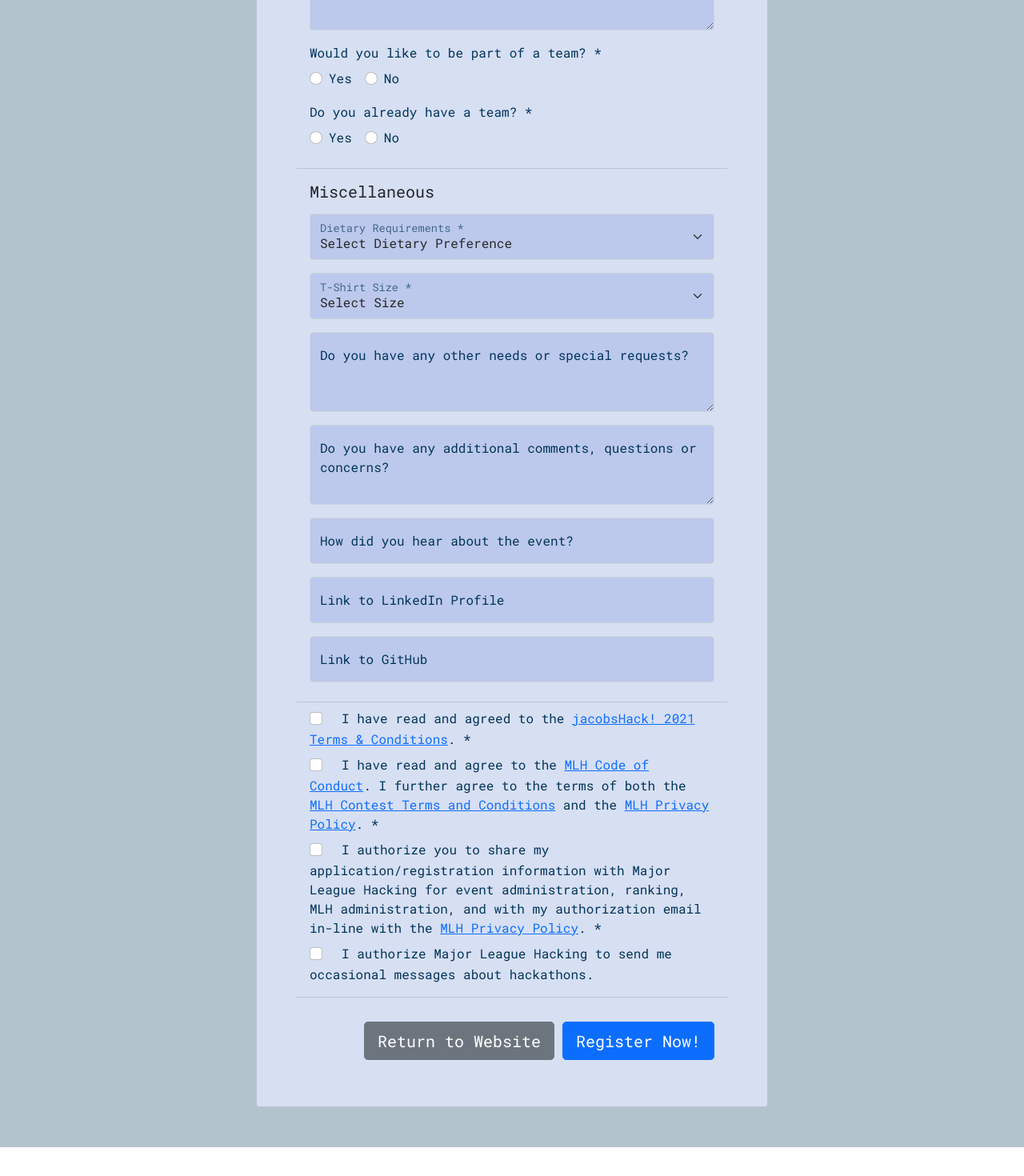
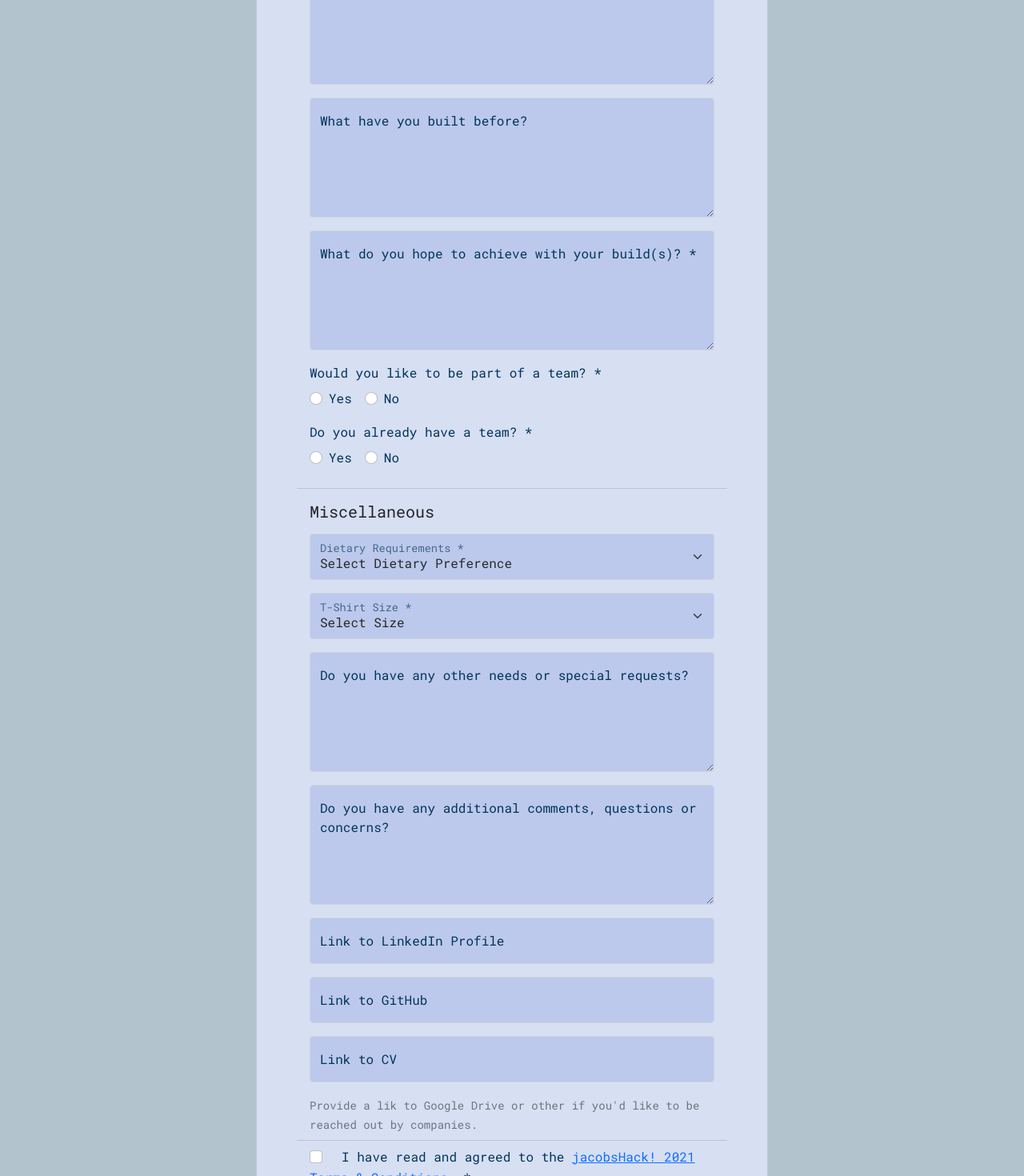
Before and after one commit to jacobs-hack/registration-portal-2021, a React (Create React App) app in the folder client/: page / in a window 1280 px wide. Shown: the part 2580-4050 px from the top of the page at 80% size. Before the commit the page ends 4014 px from the top, so only its background shows below. Built offline with nearby package versions, Linux system fonts and the light colour scheme.

Commit message:
Frontend Changes

```diff
--- a/client/src/App.css
+++ b/client/src/App.css
@@ -2,6 +2,10 @@
 
 * {
   font-family: "Roboto Mono";
+}
+
+html{
+  background-color: #b3c3ce;
 }
 
 h1, h2, h5 {
@@ -59,6 +63,15 @@ label {
   text-align: center;
 }
 
+textarea {
+  min-height: 150px !important;
+}
+
+.registration-success {
+  margin: 3% 30%;
+  background-color: #d7dff3 !important;
+}
+
 @media (max-width: 922px) {
   #form-card {
     width: 95%;
@@ -69,4 +82,20 @@ label {
     padding: 20px;
     width: 80%;
   }
+
+  .form-floating>textarea.form-control {
+    padding-top: 50px !important;
+  }
+
+  textarea.form-control {
+    background-color: #bcc9ec !important;
+  }
+
+  *:not(h1, h2, h5, i) {
+    font-size: 14px;
+  }
+
+  .registration-success {
+    margin: 10% 5%;
+  }
 }
--- a/client/src/App.js
+++ b/client/src/App.js
@@ -15,6 +15,7 @@ class App extends React.Component {
       show: false,
       validated: false,
       submitting: false,
+      submitted: false,
 
       formData: {
         fullname: '',
@@ -53,13 +54,12 @@ class App extends React.Component {
         tshirt: '',
         needs: '',
         questions: '',
-        hear: '',
         linkedin: '',
         github: '',
+        cvlink: '',
         terms: '',
         mlh: '',
-        privacy: '',
-        messages: ''
+        privacy: ''
       }
     };
 
@@ -161,14 +161,14 @@ class App extends React.Component {
         axios.post('/api/signup', this.state.formData)
           .then(response => {
             this.setState({ submitting: false});
+            this.setState({ submitted: true});
             console.log('Registered successfully!');
-            alert('Registered successfully!');
-            }
-          )
+            // alert('Registered successfully!');
+          })
           .catch(error => {
             this.setState({ submitting: false });
             console.error('There was an error!', error);
-            alert('There was an error registering you! Please contact e.kulla@jacobs-university.de if you are havin trouble registering.', error);
+            alert('There was an error registering you! Please contact e.kulla@jacobs-university.de if you are having trouble registering.', error);
           }
         );
     }
@@ -188,6 +188,9 @@ class App extends React.Component {
           <h1 style={{paddingTop:20}}>jacobs<i>Hack</i>! 2021</h1>
           <h2>Registration Form</h2>
         </div>
+
+        {
+          (this.state.submitted === false) ?
 
           <div id="form-cont">
             <Card id="form-card">
@@ -469,7 +472,7 @@ class App extends React.Component {
                       <Form.Control as="textarea" placeholder="..." style={{ height: '100px' }} name="built" value={this.state.formData.built} onChange={this.inputChanged} />
                     </FloatingLabel>
 
-                  <FloatingLabel label="What do you hope to achieve with your build(s) at JacobsHack! 2021? *" className="mb-3">
+                    <FloatingLabel label="What do you hope to achieve with your build(s)? *" className="mb-3">
                       <Form.Control as="textarea" placeholder="..." style={{ height: '100px' }} name="achieve" required value={this.state.formData.achieve} onChange={this.inputChanged} />
                       <Form.Control.Feedback type="invalid">
                         Please provide an answer.
@@ -541,10 +544,6 @@ class App extends React.Component {
                       <Form.Control as="textarea" placeholder="..." style={{ height: '100px' }} name="questions" value={this.state.formData.questions} onChange={this.inputChanged} />
                     </FloatingLabel>
 
-                  <FloatingLabel label="How did you hear about the event?" className="mb-3">
-                    <Form.Control type="text" placeholder="..." name="hear" value={this.state.formData.hear} onChange={this.inputChanged} />
-                  </FloatingLabel>
-
                     <FloatingLabel label="Link to LinkedIn Profile" className="mb-3">
                       <Form.Control type="text" placeholder="LinkedIn" name="linkedin" value={this.state.formData.linkedin} onChange={this.inputChanged} />
                     </FloatingLabel>
@@ -552,16 +551,21 @@ class App extends React.Component {
                     <FloatingLabel label="Link to GitHub" className="mb-3">
                       <Form.Control type="text" placeholder="GitHub" name="github" value={this.state.formData.github} onChange={this.inputChanged} />
                     </FloatingLabel>
+
+                    <FloatingLabel label="Link to CV" className="mb-3">
+                      <Form.Control type="text" placeholder="CV" name="cvlink" value={this.state.formData.cvlink} onChange={this.inputChanged} />
+                    </FloatingLabel>
+                    <Form.Text className="text-muted">
+                      Provide a lik to Google Drive or other if you'd like to be reached out by companies.
+                    </Form.Text>
                   </ListGroup.Item>
 
                   <ListGroup.Item>
                     <Form.Label inline><Form.Check label=" " type="checkbox" name="terms" required inline value={this.state.formData.terms} onChange={this.inputChanged} />I have read and agreed to the <a href="#" onClick={this.handleShow}>jacobsHack! 2021 Terms & Conditions</a>. *</Form.Label>
 
-                  <Form.Label inline><Form.Check label=" " type="checkbox" name="mlh" required inline value={this.state.formData.mlh} onChange={this.inputChanged} />I have read and agree to the <a href="https://static.mlh.io/docs/mlh-code-of-conduct.pdf" rel="noopener noreferrer">MLH Code of Conduct</a>. I further agree to the terms of both the <a href="https://github.com/MLH/mlh-policies/tree/master/prize-terms-and-conditions" rel="noopener noreferrer">MLH Contest Terms and Conditions</a> and the <a href="https://mlh.io/privacy" rel="noopener noreferrer">MLH Privacy Policy</a>. *</Form.Label>
+                    <Form.Label inline><Form.Check label=" " type="checkbox" name="mlh" required inline value={this.state.formData.mlh} onChange={this.inputChanged} />I have read and agree to the <a href="https://static.mlh.io/docs/mlh-code-of-conduct.pdf" target="blank_" rel="noopener noreferrer">MLH Code of Conduct</a>. I further agree to the terms of both the <a href="https://github.com/MLH/mlh-policies/tree/master/prize-terms-and-conditions" target="blank_" rel="noopener noreferrer">MLH Contest Terms and Conditions</a> and the <a href="https://mlh.io/privacy" rel="noopener noreferrer">MLH Privacy Policy</a>. *</Form.Label>
 
-                  <Form.Label inline><Form.Check label=" " type="checkbox" name="privacy" required inline value={this.state.formData.privacy} onChange={this.inputChanged} />I authorize you to share my application/registration information with Major League Hacking for event administration, ranking, MLH administration, and with my authorization email in-line with the <a href="https://mlh.io/privacy" rel="noopener noreferrer">MLH Privacy Policy</a>. *</Form.Label>
-
-                  <Form.Label inline><Form.Check label=" " type="checkbox" name="messages" inline value={this.state.formData.messages} onChange={this.inputChanged} />I authorize Major League Hacking to send me occasional messages about hackathons.</Form.Label>
+                    <Form.Label inline><Form.Check label=" " type="checkbox" name="privacy" required inline value={this.state.formData.privacy} onChange={this.inputChanged} />I authorize you to share my application/registration information with Major League Hacking for event administration, ranking, MLH administration, and with my authorization email in-line with the <a href="https://mlh.io/privacy" target="blank_" rel="noopener noreferrer">MLH Privacy Policy</a>. *</Form.Label>
                   </ListGroup.Item>
 
                   <ListGroup.Item id="btns">
@@ -584,6 +588,23 @@ class App extends React.Component {
             </Card>
           </div>
 
+          :
+
+          <div>
+            <Card className="text-center registration-success">
+              <Card.Header>Successfully Regisered!</Card.Header>
+              <Card.Body>
+                <Card.Title>Thank you for registering!</Card.Title>
+                <Card.Text>
+                  We are heppy to welcome you to the jacobs<i>Hack</i>! 2021 event! <br/>
+                  More instructions will be provided soon.
+                </Card.Text>
+                <a href="https://jacobshack.com/" target="blank_" rel="noopener noreferrer"><Button variant="primary">Visit Website</Button></a>
+              </Card.Body>
+            </Card>
+          </div>
+        }
+
         <Modal show={this.state.show} onHide={this.handleClose} dialogClassName="modal-90w">
           <Modal.Header closeButton>
             <Modal.Title>jacobsHack! 2021 Terms & Conditions</Modal.Title>
```
Lines whose indentation alone changed are shown as unchanged.
